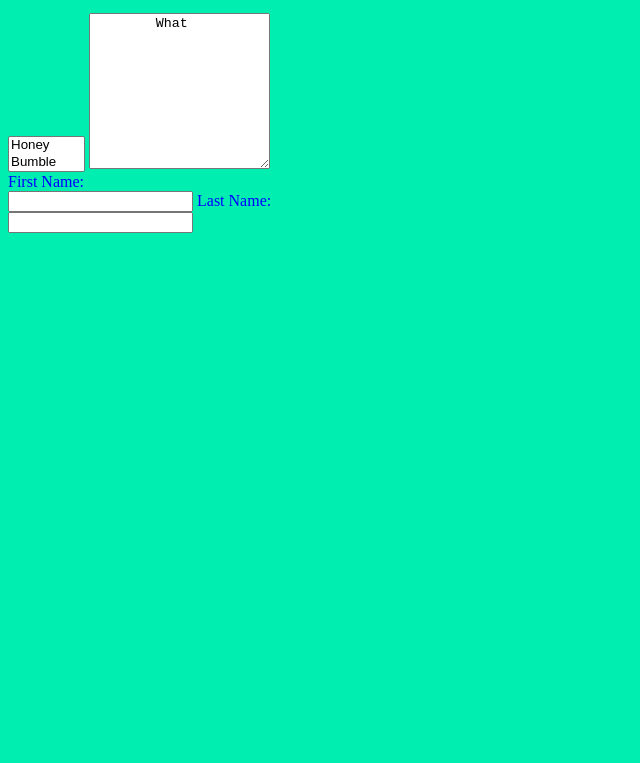
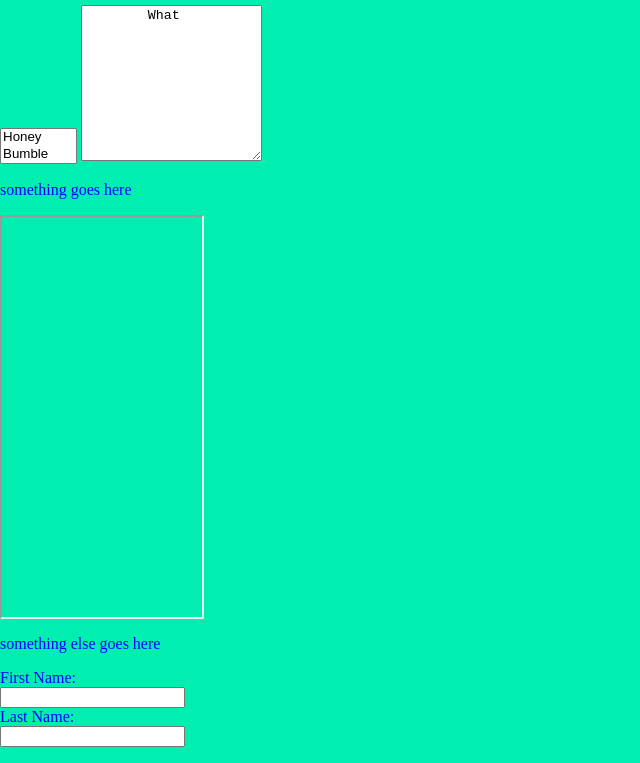
Before and after one commit to FrostyMelons/FrostyMelons.github.io, a plain HTML site: page index.html in a window 1280 px wide. Shown: the part 1011-1774 px from the top of the page, without its empty margins (0-640 px from the left). Before the commit the page ends 1260 px from the top, so only its background shows below. Drawn offline with Linux system fonts and the light colour scheme.

Commit message:
Update index.html

```diff
--- a/index.html
+++ b/index.html
@@ -1,12 +1,10 @@
 <html>
-
     <head>
+      <link rel="stylesheet" href="index.css">
         <title>All Dumby, No Thicc</title>
          <h1>eeEEE</h1>
     </head>
-
     <body>
-
         <body bgcolor=greeb>
              <font color=blue>
         <big>
@@ -62,13 +60,14 @@
         What
         </textarea>
         <form>
-          First Name: <br>
-          <input type="text" name="First name"<br>
+          <p>something goes here</p>
+      <iframe src=""
+      height="400" width="200"></iframe>
+      <p>something else goes here</p>
+         First Name: <br>
+          <input type="email" name="FirstName"><br>
           Last Name: <br>
-          <input type="text" name="Last name"
+          <input type="text" name="LastName">
           </form>
-
-
-
 </body>
 </html>
```
